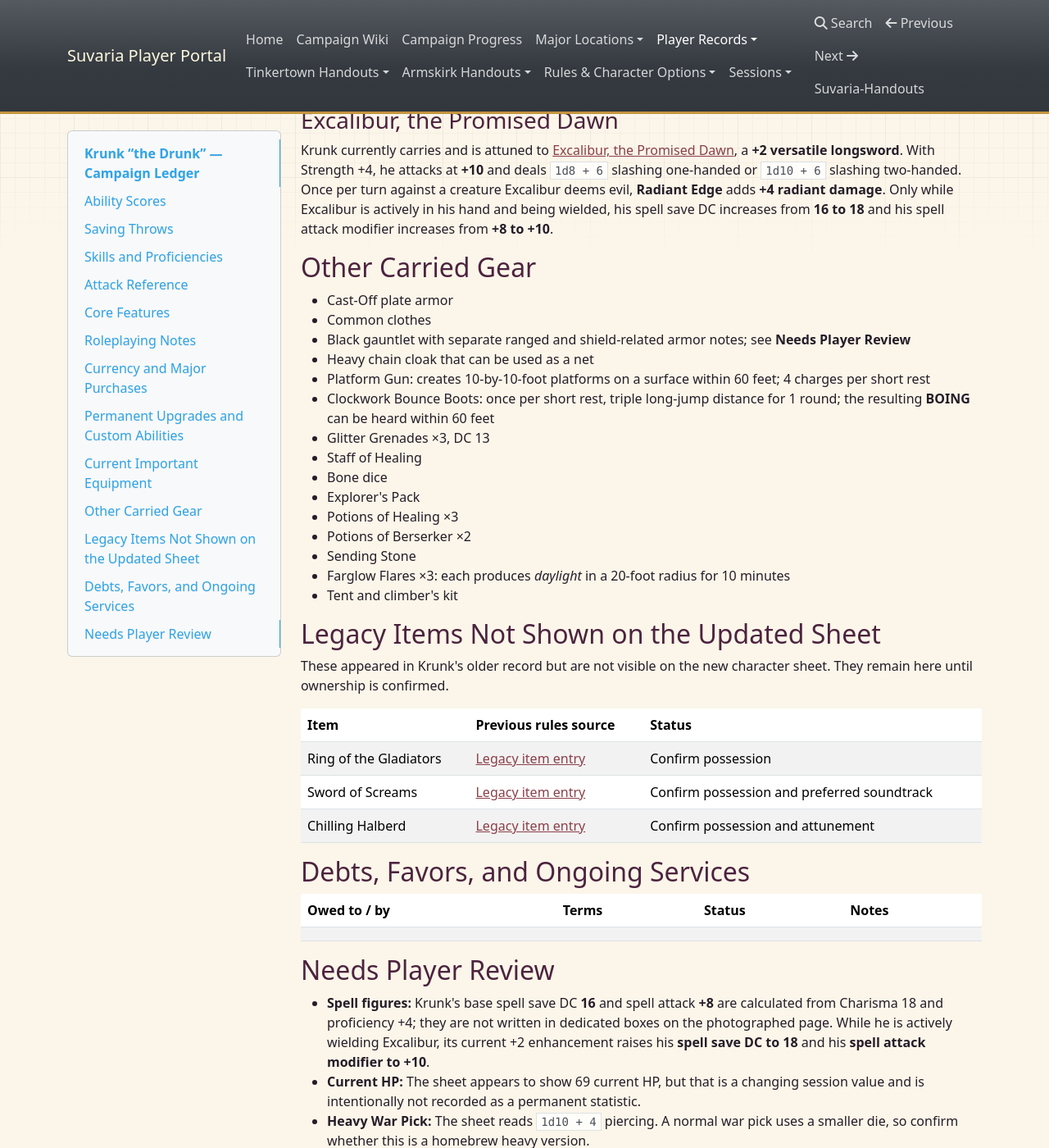
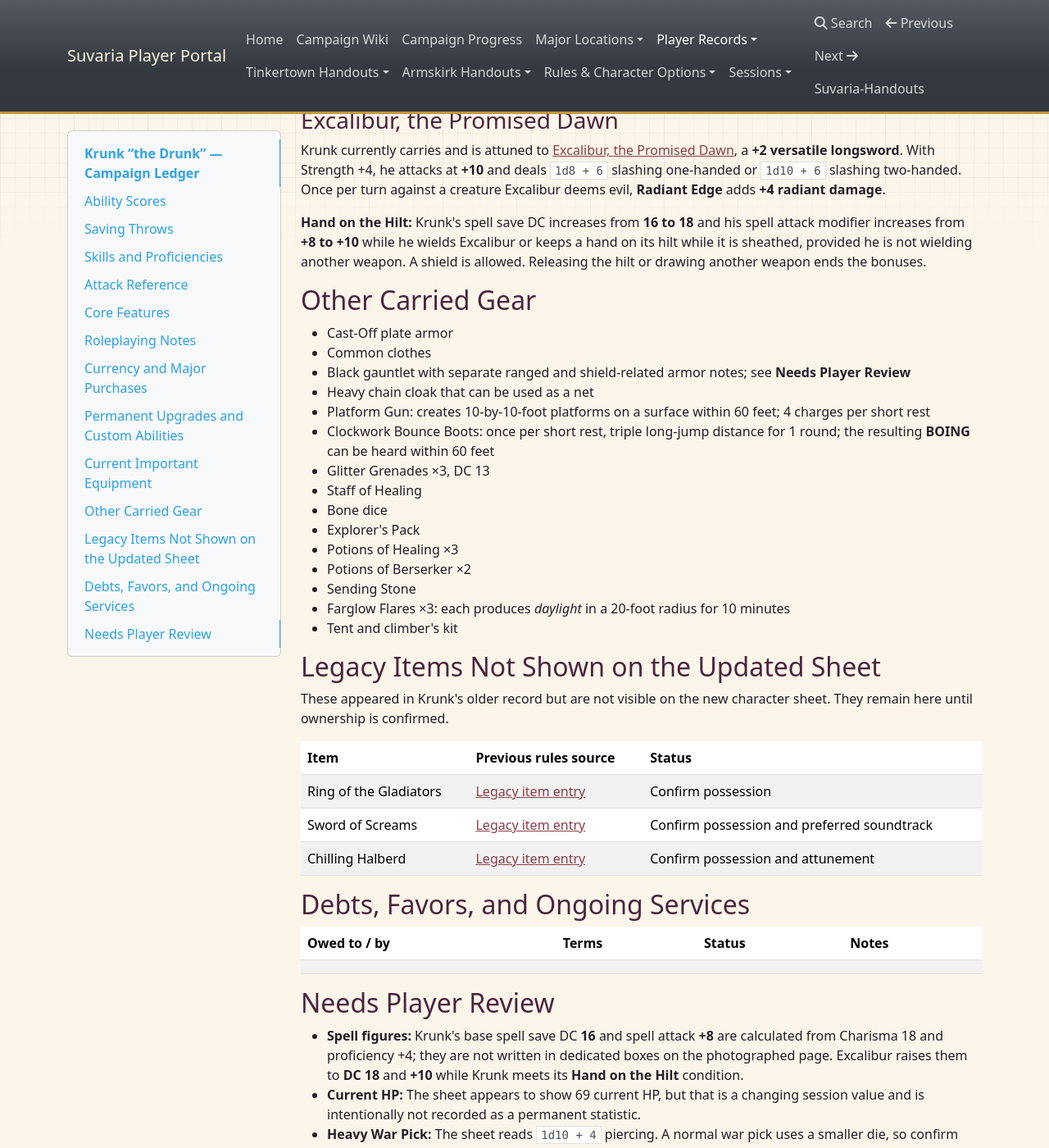
Before and after one commit to blakewrege/Suvaria-Handouts, an MkDocs documentation site: the page built from docs/krunk-record.md, in a window 1280 px wide and 1400 px high, scrolled down 4408 px. Shown: the whole window at 82% size. Built offline with MkDocs 1.6.1, drawn with Linux system fonts in a browser that asks for light colours; nearby versions of some CDN libraries; some of the changed text lies outside the part shown.

Commit message:
Publish Excalibur hand on hilt condition

```diff
--- a/docs/krunk-record.md
+++ b/docs/krunk-record.md
@@ -5,7 +5,7 @@
 *Half-Orc Paladin 12 — Oath of Vengeance*<br>
 **Background:** Soldier (Officer) • **Alignment:** Neutral Good • **Holy Symbol:** The White Hand<br>
 **AC:** 20 • **HP Maximum:** 107 • **Speed:** 30 ft • **Initiative:** +0<br>
-**Proficiency Bonus:** +4 • **Spell Save DC:** 16, or **18 while actively wielding Excalibur** • **Spell Attack:** +8, or **+10 while wielding Excalibur**<br>
+**Proficiency Bonus:** +4 • **Spell Save DC:** 16, or **18 with Hand on the Hilt** • **Spell Attack:** +8, or **+10 with Hand on the Hilt**<br>
 **Hit Dice:** 12d10 • **Passive Perception:** 11
 
 ## Ability Scores
@@ -134,7 +134,9 @@ A large black amulet. Once per day, Krunk may use a bonus action or reaction and
 
 ### Excalibur, the Promised Dawn
 
-Krunk currently carries and is attuned to [Excalibur, the Promised Dawn](excalibur-promised-dawn.md), a **+2 versatile longsword**. With Strength +4, he attacks at **+10** and deals `1d8 + 6` slashing one-handed or `1d10 + 6` slashing two-handed. Once per turn against a creature Excalibur deems evil, **Radiant Edge** adds **+4 radiant damage**. Only while Excalibur is actively in his hand and being wielded, his spell save DC increases from **16 to 18** and his spell attack modifier increases from **+8 to +10**.
+Krunk currently carries and is attuned to [Excalibur, the Promised Dawn](excalibur-promised-dawn.md), a **+2 versatile longsword**. With Strength +4, he attacks at **+10** and deals `1d8 + 6` slashing one-handed or `1d10 + 6` slashing two-handed. Once per turn against a creature Excalibur deems evil, **Radiant Edge** adds **+4 radiant damage**.
+
+**Hand on the Hilt:** Krunk's spell save DC increases from **16 to 18** and his spell attack modifier increases from **+8 to +10** while he wields Excalibur or keeps a hand on its hilt while it is sheathed, provided he is not wielding another weapon. A shield is allowed. Releasing the hilt or drawing another weapon ends the bonuses.
 
 ## Other Carried Gear
 
@@ -171,7 +173,7 @@ These appeared in Krunk's older record but are not visible on the new character
 
 ## Needs Player Review
 
-- **Spell figures:** Krunk's base spell save DC **16** and spell attack **+8** are calculated from Charisma 18 and proficiency +4; they are not written in dedicated boxes on the photographed page. While he is actively wielding Excalibur, its current +2 enhancement raises his **spell save DC to 18** and his **spell attack modifier to +10**.
+- **Spell figures:** Krunk's base spell save DC **16** and spell attack **+8** are calculated from Charisma 18 and proficiency +4; they are not written in dedicated boxes on the photographed page. Excalibur raises them to **DC 18** and **+10** while Krunk meets its **Hand on the Hilt** condition.
 - **Current HP:** The sheet appears to show 69 current HP, but that is a changing session value and is intentionally not recorded as a permanent statistic.
 - **Heavy War Pick:** The sheet reads `1d10 + 4` piercing. A normal war pick uses a smaller die, so confirm whether this is a homebrew heavy version.
 - **Black Gauntlet:** The handwriting appears to say “+2 AC ranged / +1 AC” and “−2 Dex with shield.” Confirm the exact trigger and penalty.
```
Also changed, not shown: docs/excalibur-promised-dawn.md (+6 -2 lines).
